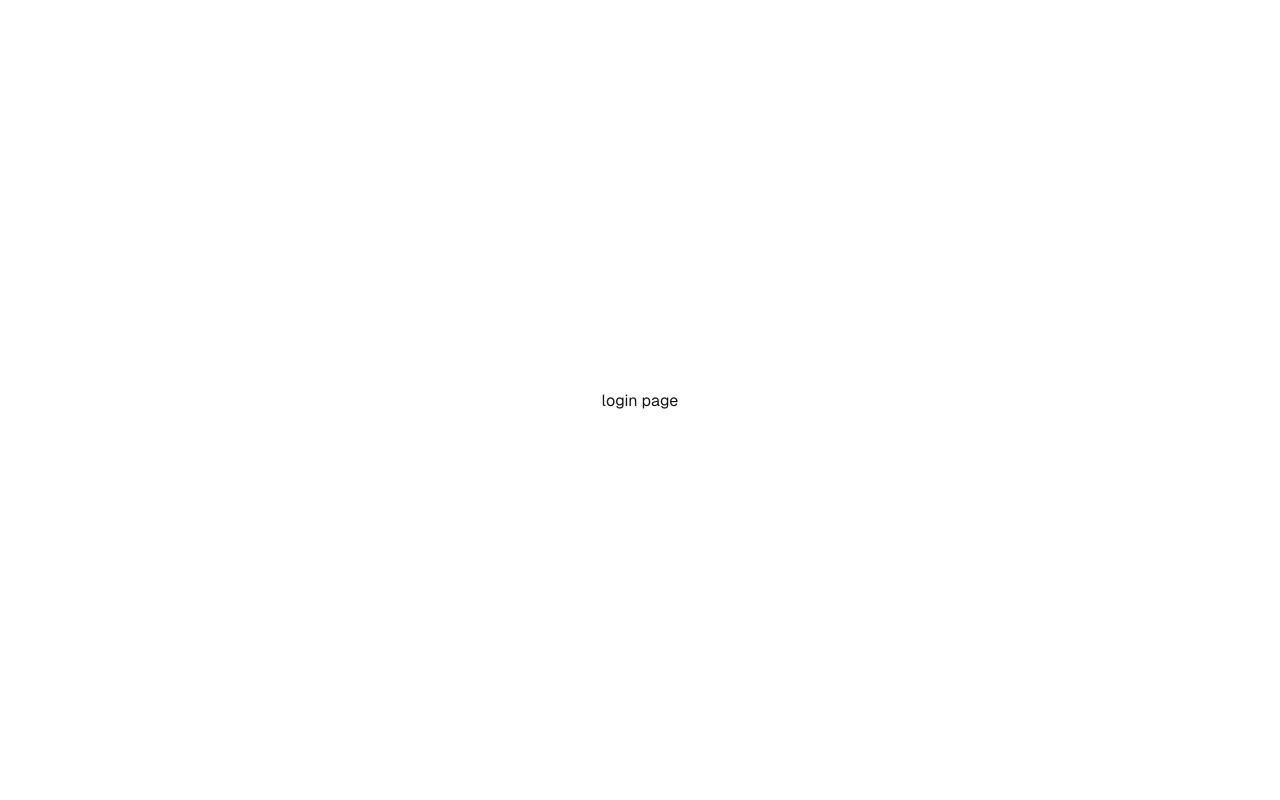
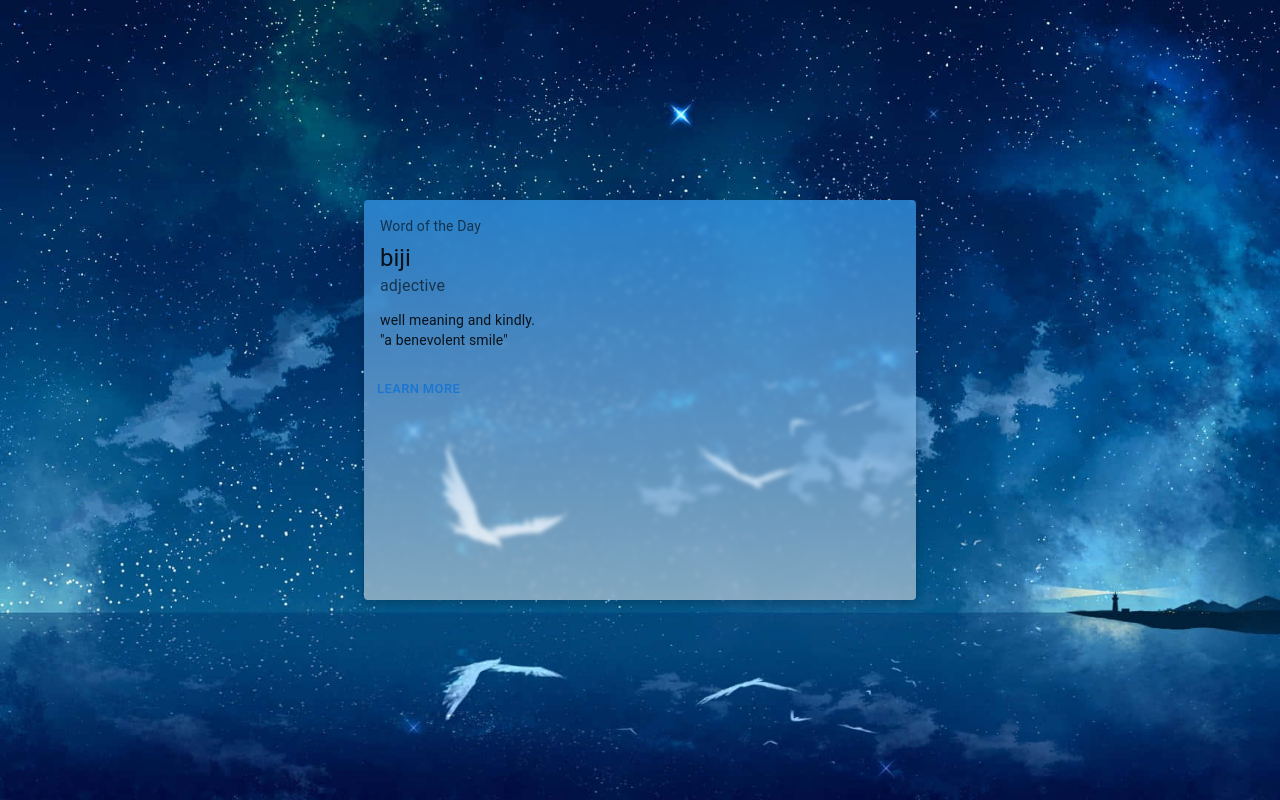
Before and after one commit to ilhamnoerr95/frontend-repo, a Next.js app: page / in a window 1280 px wide. Built offline with nearby package versions, Linux system fonts and the light colour scheme.

Commit message:
feat: slicing card form

```diff
--- a/src/app/globals.css
+++ b/src/app/globals.css
@@ -17,8 +17,7 @@ body {
 }
 
 body {
-  color: var(--foreground);
-  background: var(--background);
+	/* background: var(--background); */
 	font-family: Arial, Helvetica, sans-serif;
 	-webkit-font-smoothing: antialiased;
 	-moz-osx-font-smoothing: grayscale;
@@ -35,8 +34,8 @@ a {
 	text-decoration: none;
 }
 
-@media (prefers-color-scheme: dark) {
+/* @media (prefers-color-scheme: dark) {
 	html {
 		color-scheme: dark;
 	}
-}
+} */
--- a/src/app/page.module.css
+++ b/src/app/page.module.css
@@ -1,19 +1,16 @@
 .page {
-  --gray-rgb: 0, 0, 0;
-  --gray-alpha-200: rgba(var(--gray-rgb), 0.08);
-  --gray-alpha-100: rgba(var(--gray-rgb), 0.05);
-
-  --button-primary-hover: #383838;
-  --button-secondary-hover: #f2f2f2;
-
 	display: grid;
-  grid-template-rows: 20px 1fr 20px;
+	/* grid-template-rows: 20px 1fr 20px; */
 	align-items: center;
 	justify-items: center;
 	min-height: 100svh;
 	padding: 80px;
 	gap: 64px;
 	font-family: var(--font-geist-sans);
+	color: var(--background);
+	background-image: url("../../public/image/wallpaper.jpg");
+	background-repeat: no-repeat;
+	background-size: cover;
 }
 
 @media (prefers-color-scheme: dark) {
@@ -50,77 +47,14 @@
 
 .main code {
 	font-family: inherit;
-  background: var(--gray-alpha-100);
+
 	padding: 2px 4px;
 	border-radius: 4px;
 	font-weight: 600;
 }
 
-.ctas {
-  display: flex;
-  gap: 16px;
-}
-
-.ctas a {
-  appearance: none;
-  border-radius: 128px;
-  height: 48px;
-  padding: 0 20px;
-  border: none;
-  border: 1px solid transparent;
-  transition: background 0.2s, color 0.2s, border-color 0.2s;
-  cursor: pointer;
-  display: flex;
-  align-items: center;
-  justify-content: center;
-  font-size: 16px;
-  line-height: 20px;
-  font-weight: 500;
-}
-
-a.primary {
-  background: var(--foreground);
-  color: var(--background);
-  gap: 8px;
-}
-
-a.secondary {
-  border-color: var(--gray-alpha-200);
-  min-width: 180px;
-}
-
-.footer {
-  grid-row-start: 3;
-  display: flex;
-  gap: 24px;
-}
-
-.footer a {
-  display: flex;
-  align-items: center;
-  gap: 8px;
-}
-
-.footer img {
-  flex-shrink: 0;
-}
-
 /* Enable hover only on non-touch devices */
 @media (hover: hover) and (pointer: fine) {
-  a.primary:hover {
-    background: var(--button-primary-hover);
-    border-color: transparent;
-  }
-
-  a.secondary:hover {
-    background: var(--button-secondary-hover);
-    border-color: transparent;
-  }
-
-  .footer a:hover {
-    text-decoration: underline;
-    text-underline-offset: 4px;
-  }
 }
 
 @media (max-width: 600px) {
@@ -132,30 +66,6 @@ a.secondary {
 	.main {
 		align-items: center;
 	}
-
-  .main ol {
-    text-align: center;
-  }
-
-  .ctas {
-    flex-direction: column;
-  }
-
-  .ctas a {
-    font-size: 14px;
-    height: 40px;
-    padding: 0 16px;
-  }
-
-  a.secondary {
-    min-width: auto;
-  }
-
-  .footer {
-    flex-wrap: wrap;
-    align-items: center;
-    justify-content: center;
-  }
 }
 
 @media (prefers-color-scheme: dark) {
--- a/src/app/page.tsx
+++ b/src/app/page.tsx
@@ -1,9 +1,57 @@
 import styles from "./page.module.css";
+
+// uicomponent
+import Box from "@mui/material/Box";
+import Container from "@mui/material/Container";
+import Card from "@mui/material/Card";
+import CardActions from "@mui/material/CardActions";
+import CardContent from "@mui/material/CardContent";
+import Button from "@mui/material/Button";
+import Typography from "@mui/material/Typography";
 
 export default function Home() {
 	return (
 		<div className={styles.page}>
-			<main className={styles.main}>login page</main>
+			<Container maxWidth="sm">
+				<Box sx={{ height: "50vh" }}>
+					<Card
+						sx={{
+							height: "100%",
+							backgroundColor: "rgba(255, 255, 255, 0.2)",
+							backdropFilter: "blur(2px)",
+							boxShadow: "0 4px 10px rgba(0, 0, 0, 0.2)",
+							backgroundImage:
+								"linear-gradient(to bottom,rgba(35, 135, 217, 0.8), rgba(245, 239, 239,0.4))",
+						}}
+					>
+						<CardContent sx={{}}>
+							<Typography
+								gutterBottom
+								sx={{ color: "text.secondary", fontSize: 14 }}
+							>
+								Word of the Day
+							</Typography>
+							<Typography
+								variant="h5"
+								component="div"
+							>
+								biji
+							</Typography>
+							<Typography sx={{ color: "text.secondary", mb: 1.5 }}>
+								adjective
+							</Typography>
+							<Typography variant="body2">
+								well meaning and kindly.
+								<br />
+								{'"a benevolent smile"'}
+							</Typography>
+						</CardContent>
+						<CardActions>
+							<Button size="small">Learn More</Button>
+						</CardActions>
+					</Card>
+				</Box>
+			</Container>
 		</div>
 	);
 }
```
Also changed, not shown: public/image/wallpaper.jpg (added), public/wallpaper.jpg (deleted). Lines whose indentation alone changed are shown as unchanged.
